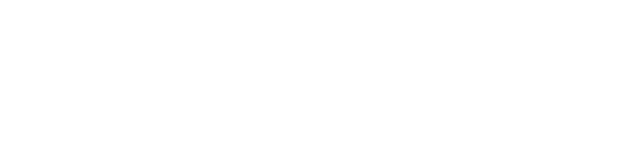
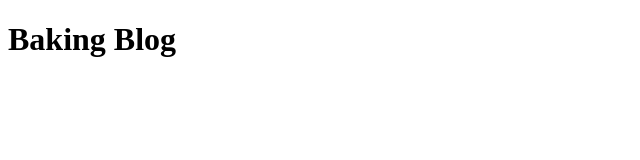
Before and after one commit to causeys/baking-blog, a plain HTML site: page index.html in a window 1280 px wide. Shown: the whole page, without its empty margins (0-640 px from the left). Drawn offline with Linux system fonts and the light colour scheme.

Commit message:
Update index.html

```diff
--- a/index.html
+++ b/index.html
@@ -1,4 +1,6 @@
 <!DOCTYPE html>
 <html>
-
+  <body>
+    <h1>Baking Blog</h1>
+  </body>
 </html>
```
